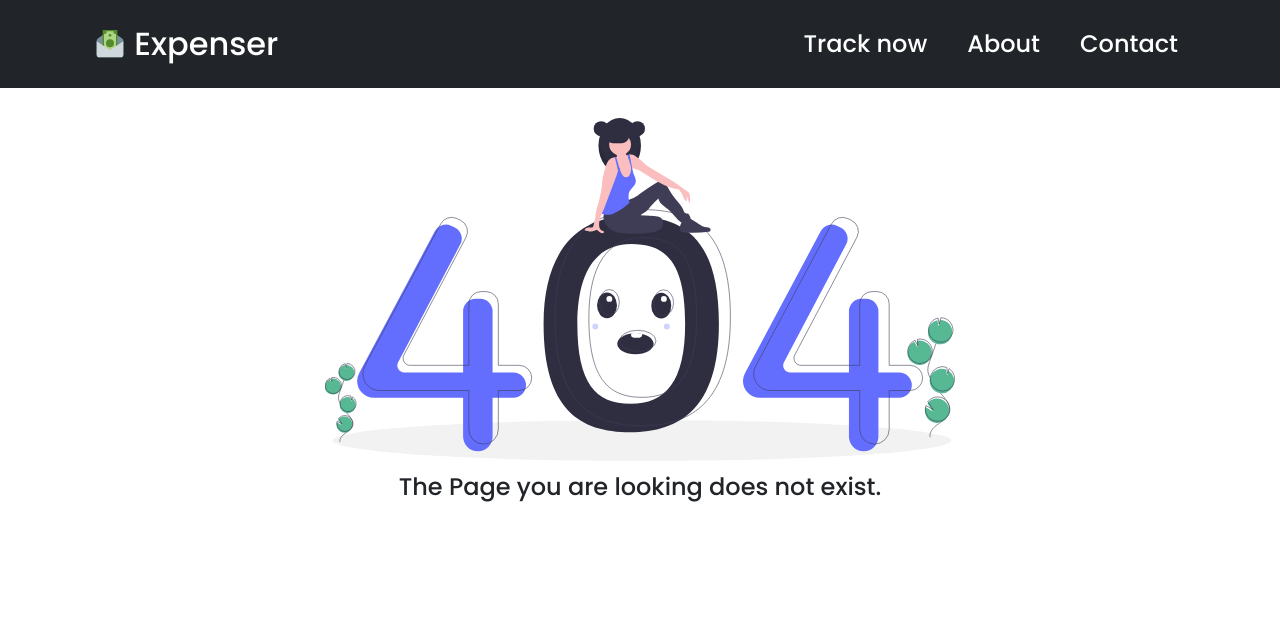
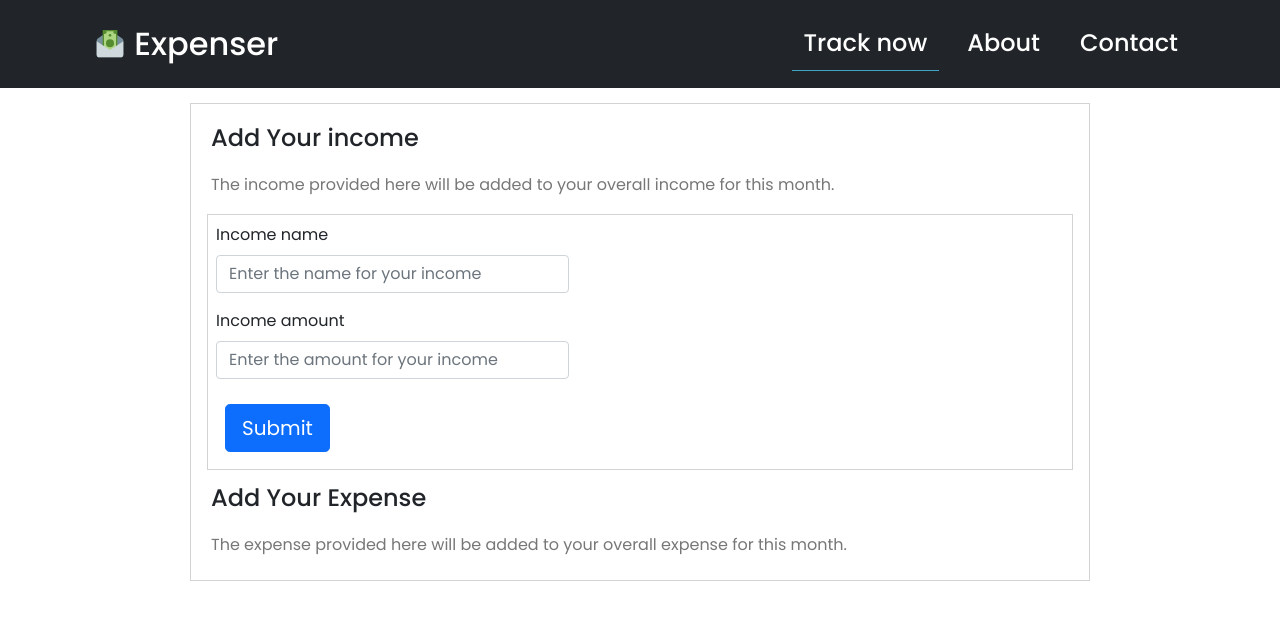
Before and after one commit to ChaitanyaVSH/expenser, a React (Create React App) app: page /track in a window 1280 px wide. Shown: the top 620 px of the page. Built offline with nearby package versions, Linux system fonts and the light colour scheme.

Commit message:
Implemented Tracking component
This component helps the user to add an income or an expense

```diff
--- /dev/null
+++ b/src/components/Commons/FormGroupWrapper/FormGroupWrapper.jsx
@@ -0,0 +1,20 @@
+import React from 'react';
+
+// UI Components
+import Form from 'react-bootstrap/Form';
+
+/**
+ * This is a wrapper component which renders an instance of From Group.
+ * @param {0} props, all the props which are passed to the component.
+ * @returns Form.Group
+ */
+const FormGroupWrapper = (props) => {
+    return (
+        <Form.Group className="mb-3" controlId={props.controlId}>
+            <Form.Label>{props.label}</Form.Label>
+            {props.type ? <Form.Control type={props.type} placeholder={props.placeholder} /> : null}
+        </Form.Group>
+    )
+}
+
+export default FormGroupWrapper;
--- /dev/null
+++ b/src/components/Commons/FormGroupWrapper/index.js
@@ -0,0 +1,3 @@
+import FormGroupWrapper from "./FormGroupWrapper";
+
+export default FormGroupWrapper;
--- a/src/components/Navbar/NavBar.jsx
+++ b/src/components/Navbar/NavBar.jsx
@@ -35,7 +35,7 @@ const NavBar = () => {
                     <Nav className="ms-auto">
                         <Nav.Link>
                             <NavLink
-                                to="/explore"
+                                to="/track"
                                 activeClassName={styles.activeStyles}
                                 className={styles.NavigationItem}
                             ><h4>Track now</h4>
--- /dev/null
+++ b/src/components/Tracking/Tracking.jsx
@@ -0,0 +1,52 @@
+import React from 'react';
+import styles from "./Tracking.module.css";
+
+// UI Components
+import Button from "react-bootstrap/Button";
+import Col from 'react-bootstrap/esm/Col';
+import Form from 'react-bootstrap/Form';
+
+// Custom UI Components
+import FormGroupWrapper from "../Commons/FormGroupWrapper";
+
+/**
+ * This component helps the user to add an income or expense.
+ * @returns JSX
+ */
+const Tracking = () => {
+    return (
+        <div className={styles.container}>
+            <div className={styles.trackIncome}>
+                <h4>Add Your income</h4>
+                <p>The income provided here will be added to your overall income for this month.</p>
+                <div className={styles.incomeForm}>
+                <Form>
+                    <Col md={6} lg={5}>
+                        <FormGroupWrapper
+                        label="Income name"
+                        placeholder="Enter the name for your income"
+                        type="text"
+                        controlId="incomeName"
+                        />
+                    </Col>
+                    <Col md={6} lg={5}>
+                        <FormGroupWrapper
+                        label="Income amount"
+                        placeholder="Enter the amount for your income"
+                        type="number"
+                        controlId="incomeAmount"
+                        />
+                    </Col>
+                    <Button size="lg" variant="primary" type="submit">Submit</Button>
+                </Form>
+                </div>
+            </div>
+            <div className={styles.trackExpense}>
+                <h4>Add Your Expense</h4>
+                <p>The expense provided here will be added to your overall expense for this month.</p>
+            </div>
+        </div>
+    )
+}
+
+export default Tracking;
--- /dev/null
+++ b/src/components/Tracking/Tracking.module.css
@@ -0,0 +1,21 @@
+.container {
+    max-width: 900px;
+    margin: auto;
+    margin-top: 15px;
+    padding: 8px;
+    border: 1px solid lightgray;
+}
+
+.trackIncome {
+
+}
+
+.incomeForm {
+    margin: 8px;
+    padding: 8px;
+    border: 1px solid lightgray;
+}
+
+.trackExpense {
+
+}
--- a/src/index.css
+++ b/src/index.css
@@ -13,7 +13,12 @@ body {
   font-family: Poppins, sans-serif;
 }
 
-h1,h2,h4,p {
+h1,h2,h4{
+  margin: 6px;
+  padding: 6px;
+}
+
+p {
   margin: 6px;
   padding: 6px;
 }
--- a/src/routes.js
+++ b/src/routes.js
@@ -2,11 +2,13 @@ import { Route, Switch } from "react-router-dom";
 import About from "./components/About/About";
 import App from "./components/App/App";
 import NotFound from "./components/NotFound/NotFound";
+import Tracking from "./components/Tracking/Tracking";
 
 // Variable
 const routes = (
     <Switch>
         <Route exact path="/about" component={About}/>
+        <Route exact path="/track" component={Tracking}/>
         <Route exact path="/" component={App}/>
         <Route path="*" component={NotFound} />
     </Switch>
```
Also changed, not shown: src/components/Tracking/IncomeTracker/IncomeTracker.jsx (added, +11 -0 lines), src/components/Tracking/IncomeTracker/IncomeTracker.module.css (added).
